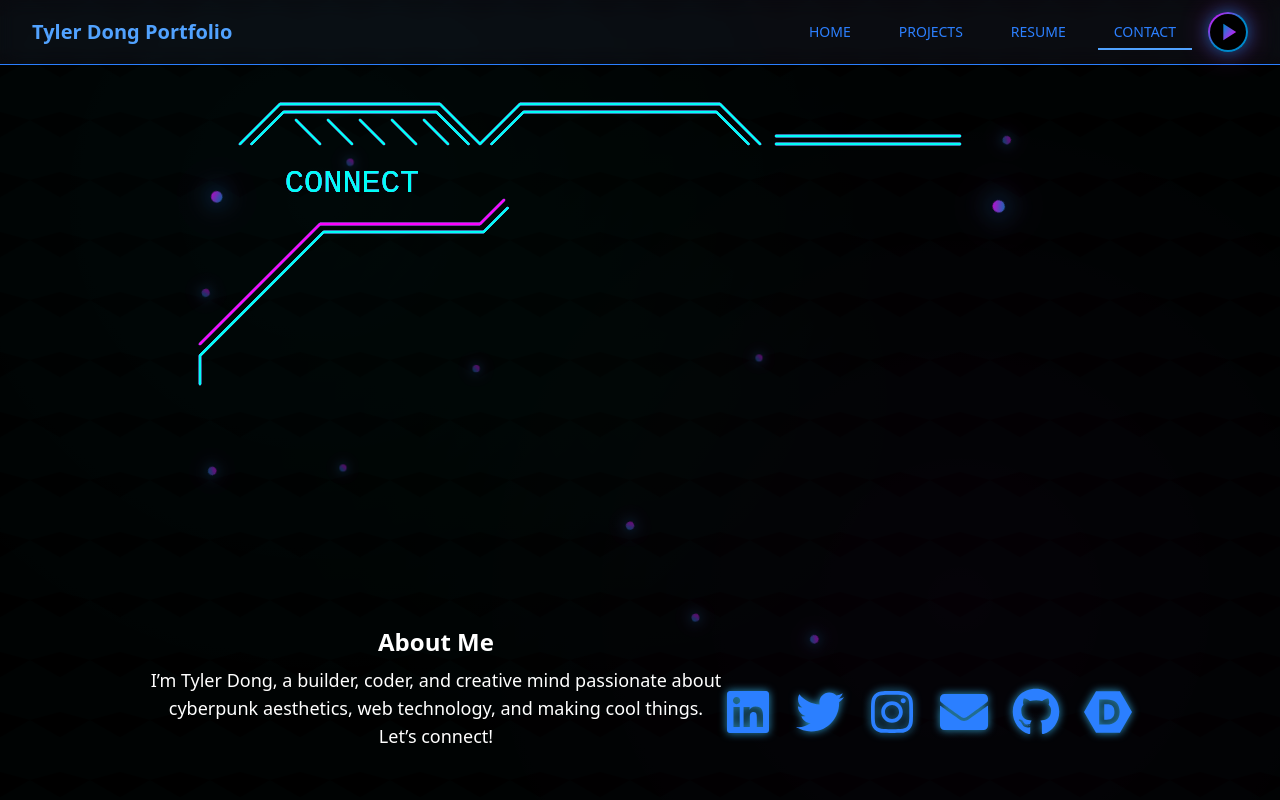
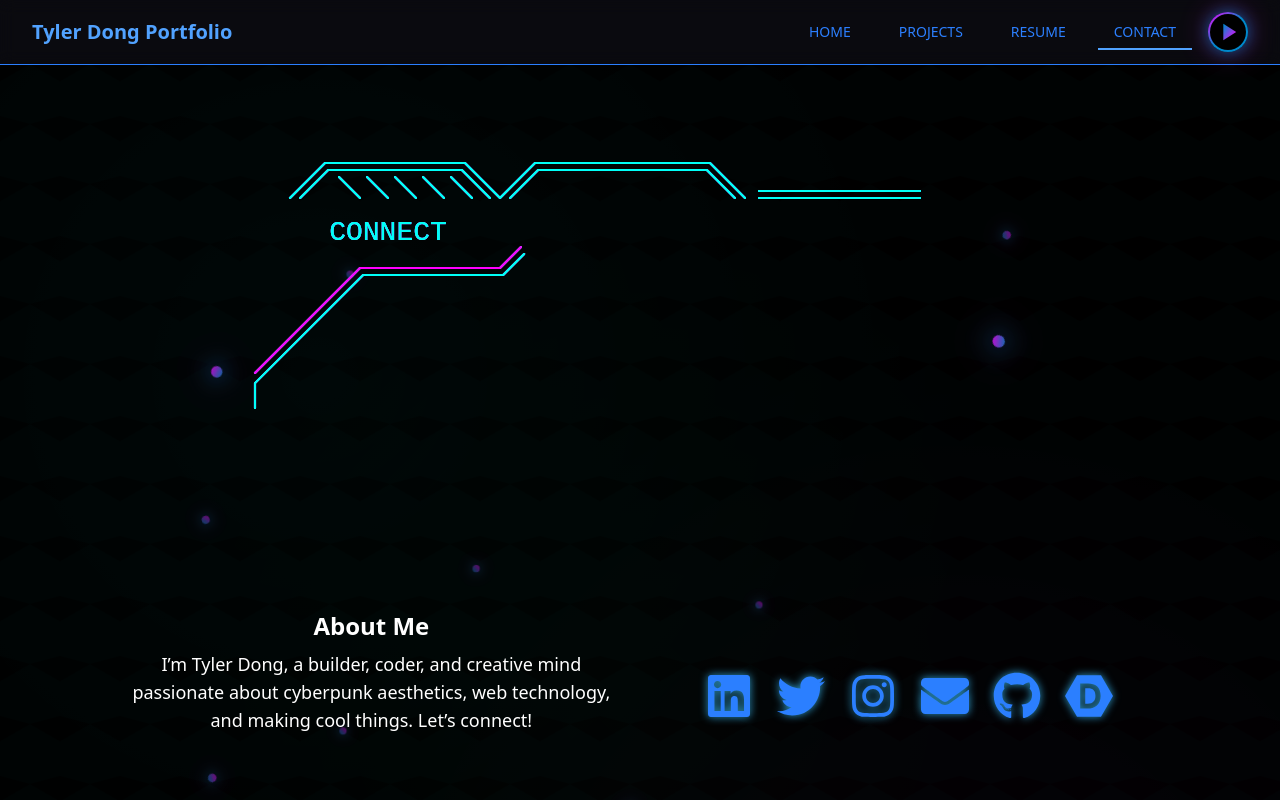
Before and after one commit to tylerdong878/Website, a Next.js app: page /contact in a window 1280 px wide. Shown: the top 800 px of the page. Built offline with nearby package versions, Linux system fonts and the light colour scheme.

Commit message:
background fix

```diff
--- a/src/app/contact/page.tsx
+++ b/src/app/contact/page.tsx
@@ -1,21 +1,25 @@
 import React from 'react';
+import MatrixBackground from '@/components/animations/MatrixBackground';
+import FloatingBackground from '@/components/animations/FloatingBackground';
+import HexGrid from '@/components/animations/HexGrid';
 import { NeonFrame } from '@/components/ui/NeonFrame';
 import AboutSection from '@/components/pages/AboutSection';
 import ContactLinks from '@/components/pages/ContactLinks';
-import MatrixBackground from '@/components/animations/MatrixBackground';
-import FloatingBackground from '@/components/animations/FloatingBackground';
-import HexGrid from '@/components/animations/HexGrid';
 
 export default function ContactPage() {
   return (
-    <div className="min-h-screen flex items-center justify-center bg-black">
+    <div className="relative min-h-screen bg-black overflow-x-hidden">
       <MatrixBackground />
       <FloatingBackground />
       <HexGrid />
-      <NeonFrame>
-        <AboutSection />
-        <ContactLinks />
-      </NeonFrame>
+      <main className="w-full max-w-6xl mx-auto py-16 px-4 relative z-10 flex flex-col items-center">
+        <NeonFrame>
+          <div className="grid md:grid-cols-2 gap-12">
+            <AboutSection />
+            <ContactLinks />
+          </div>
+        </NeonFrame>
+      </main>
     </div>
   );
 }
--- a/src/app/projects/page.tsx
+++ b/src/app/projects/page.tsx
@@ -1,22 +1,24 @@
 import React from 'react';
+import MatrixBackground from '@/components/animations/MatrixBackground';
+import FloatingBackground from '@/components/animations/FloatingBackground';
+import HexGrid from '@/components/animations/HexGrid';
 import SaberText from '@/components/ui/SaberText';
 import ProjectsSection from '@/components/layout/ProjectsSection';
-import FloatingBackground from '@/components/animations/FloatingBackground'
-import MatrixBackground from '@/components/animations/MatrixBackground'
-import HexGrid from '@/components/animations/HexGrid'
 
 export default function ProjectsPage() {
   return (
-    <main className="min-h-screen w-full bg-black flex flex-col items-center justify-start">
+    <div className="relative min-h-screen bg-black overflow-x-hidden">
+      {/* Background layers */}
       <MatrixBackground />
       <FloatingBackground />
       <HexGrid />
-      <div className="w-full max-w-6xl mx-auto py-16 px-4">
+      {/* Main content */}
+      <main className="w-full max-w-6xl mx-auto py-16 px-4 relative z-10">
         <div className="flex flex-col items-center mb-12">
           <SaberText size="text-8xl" color="#e80dfb">Projects</SaberText>
         </div>
         <ProjectsSection />
-      </div>
-    </main>
+      </main>
+    </div>
   );
 }
--- a/src/app/resume/page.tsx
+++ b/src/app/resume/page.tsx
@@ -3,28 +3,29 @@ import SaberText from '@/components/ui/SaberText';
 import GlowingFrame from '@/components/ui/GlowingFrame';
 import { Button } from '@/components/ui/Button';
 import Link from 'next/link';
-import MatrixBackground from '@/components/animations/MatrixBackground'
-import FloatingBackground from '@/components/animations/FloatingBackground'
-import HexGrid from '@/components/animations/HexGrid'
+import MatrixBackground from '@/components/animations/MatrixBackground';
+import FloatingBackground from '@/components/animations/FloatingBackground';
+import HexGrid from '@/components/animations/HexGrid';
 
 export default function ResumePage() {
   return (
-    <div className="flex flex-col items-center justify-center min-h-screen bg-gradient-to-br from-cyber-bg via-cyber-dark to-cyber-darker relative overflow-hidden">
+    <div className="relative flex flex-col items-center justify-center min-h-screen bg-gradient-to-br from-cyber-bg via-cyber-dark to-cyber-darker overflow-hidden">
       <MatrixBackground />
       <FloatingBackground />
       <HexGrid />
-      <SaberText size="text-7xl" color="#3a3aff" className="mt-16">Resume</SaberText>
+      <main className="w-full max-w-6xl mx-auto py-16 px-4 relative z-10 flex flex-col items-center">
+        <SaberText size="text-7xl" color="#3a3aff">Resume</SaberText>
         <div className="flex flex-col md:flex-row gap-6 mt-0 items-center justify-center">
           <Link href="/resume/tyler-dong-resume.pdf">
             <Button name="Download PDF" />
           </Link>
         </div>
-
         <div className="flex flex-col md:flex-row gap-6 mt-18"></div>
         <GlowingFrame className="w-full max-w-4xl h-[80vh] flex items-center justify-center mt-4">
           {/* PDF content goes here */}
           <></>
         </GlowingFrame>
+      </main>
     </div>
   );
 }
```
Lines whose indentation alone changed are shown as unchanged.
